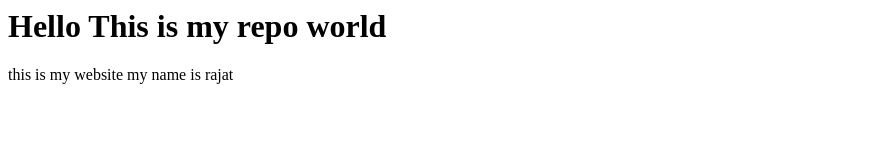
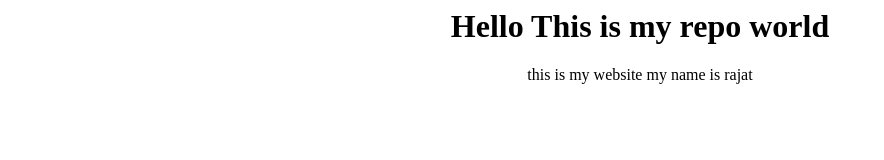
Before and after one commit to rajatdevop/html, a plain HTML site: page index.html in a window 1280 px wide. Shown: the whole page, without its empty margins (0-884 px from the left). Drawn offline with Linux system fonts and the light colour scheme.

Commit message:
Update index.html

```diff
--- a/index.html
+++ b/index.html
@@ -1,3 +1,3 @@
-<h1> Hello This is my repo world </h1>
+<center><h1> Hello This is my repo world </h1><center>
 this is my website
 my name is rajat
```
